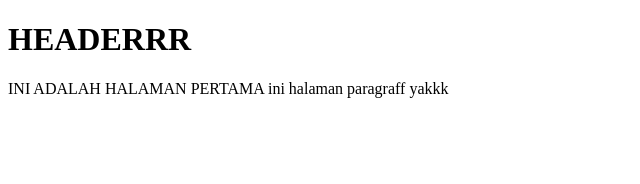
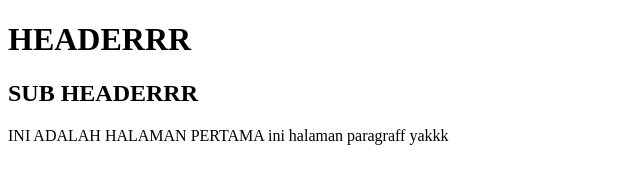
Before and after one commit to almubarok/belajar_git, a plain HTML site: page index.html in a window 1280 px wide. Shown: the whole page, without its empty margins (0-640 px from the left). Drawn offline with Linux system fonts and the light colour scheme.

Commit message:
edit index.html

```diff
--- a/index.html
+++ b/index.html
@@ -9,6 +9,7 @@
 </head>
 <body>
     <h1>HEADERRR</h1>
+    <h2>SUB HEADERRR</h2>
 
 <p>
     INI ADALAH HALAMAN PERTAMA
```
